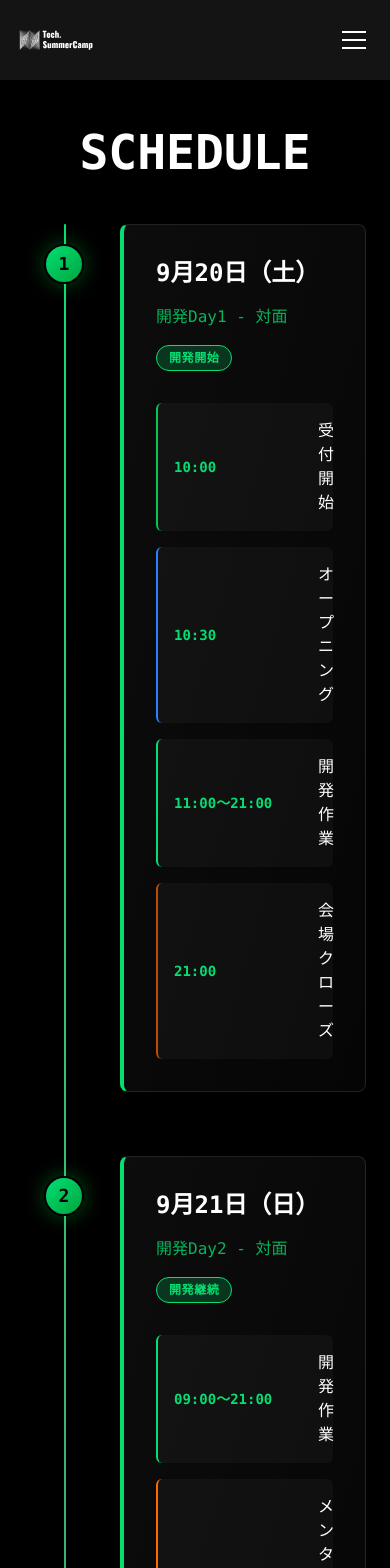
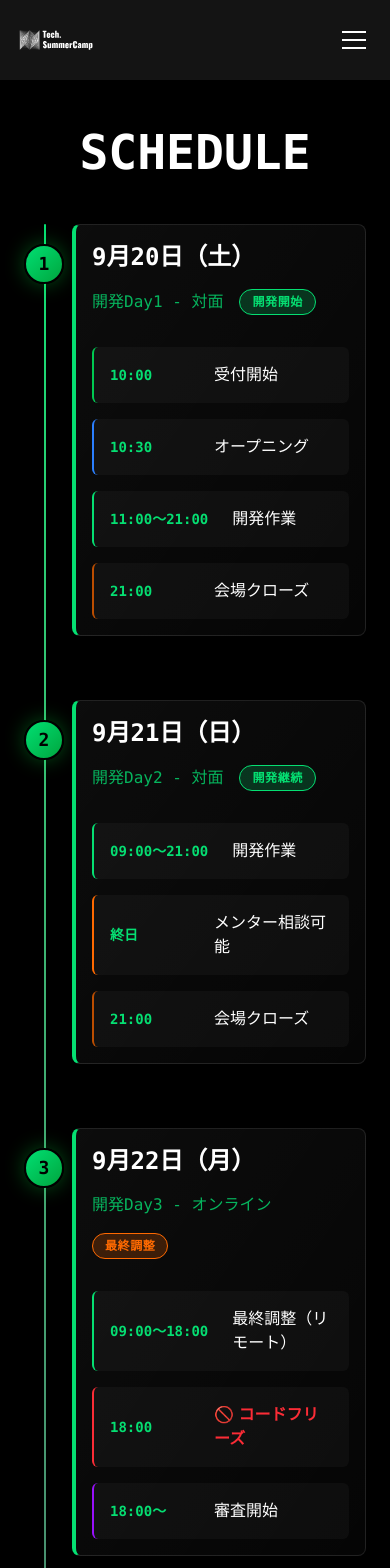
Before and after one commit to Tech-SummerCamp/TSC, a React (Vite) app: page /2025/schedule in a window 390 px wide. Shown: the top 1568 px of the page. Built offline with nearby package versions, Linux system fonts and the light colour scheme.

Commit message:
スケジュールのモバイル表示を改善

```diff
--- a/src/pages/2025/Schedule.tsx
+++ b/src/pages/2025/Schedule.tsx
@@ -9,13 +9,13 @@ const Schedule = () => {
           </h1>
 
 
-          <div className="relative max-w-5xl mx-auto mb-16 before:absolute before:left-10 before:top-0 before:bottom-0 before:w-0.5 before:bg-gradient-to-b before:from-green-400 before:to-gray-600 before:rounded-full">
+          <div className="relative max-w-5xl mx-auto mb-16 before:absolute before:left-5 md:before:left-10 before:top-0 before:bottom-0 before:w-0.5 before:bg-gradient-to-b before:from-green-400 before:to-gray-600 before:rounded-full">
 
-            <div className="relative mb-16 pl-24">
-              <div className="absolute left-5 top-5 w-10 h-10 bg-gradient-to-br from-green-400 to-green-600 border-2 border-black rounded-full flex items-center justify-center shadow-[0_0_20px_rgba(0,255,65,0.3)] transition-all duration-300 hover:scale-110 hover:shadow-[0_0_30px_rgba(0,255,65,0.5)]">
+            <div className="relative mb-16 pl-12 md:pl-24">
+              <div className="absolute left-0 md:left-5 top-5 w-10 h-10 bg-gradient-to-br from-green-400 to-green-600 border-2 border-black rounded-full flex items-center justify-center shadow-[0_0_20px_rgba(0,255,65,0.3)] transition-all duration-300 hover:scale-110 hover:shadow-[0_0_30px_rgba(0,255,65,0.5)]">
                 <span className="font-mono text-lg font-bold text-black">1</span>
               </div>
-              <div className="bg-gradient-to-br from-white/5 to-white/2 border border-white/10 border-l-4 border-l-green-400 rounded-lg p-8 transition-all duration-300 hover:border-green-400 hover:translate-x-2 hover:shadow-[0_10px_30px_rgba(0,255,65,0.1)] relative overflow-hidden before:absolute before:top-0 before:left-0 before:right-0 before:h-0.5 before:bg-gradient-to-r before:from-green-400 before:to-transparent before:scale-x-0 hover:before:scale-x-100 before:transition-transform before:duration-300">
+              <div className="bg-gradient-to-br from-white/5 to-white/2 border border-white/10 border-l-4 border-l-green-400 rounded-lg p-4 md:p-8 transition-all duration-300 hover:border-green-400 hover:translate-x-2 hover:shadow-[0_10px_30px_rgba(0,255,65,0.1)] relative overflow-hidden before:absolute before:top-0 before:left-0 before:right-0 before:h-0.5 before:bg-gradient-to-r before:from-green-400 before:to-transparent before:scale-x-0 hover:before:scale-x-100 before:transition-transform before:duration-300">
                 <div className="flex items-center gap-4 mb-8 flex-wrap">
                   <h3 className="font-mono text-2xl font-bold text-white">9月20日（土）</h3>
                   <span className="font-mono text-base text-green-400 opacity-80">開発Day1 - 対面</span>
@@ -23,30 +23,30 @@ const Schedule = () => {
                 </div>
                 <div className="flex flex-col gap-4">
                   <div className="flex items-center gap-6 p-4 bg-white/3 rounded-md border-l-2 border-l-green-500 transition-all duration-300 hover:bg-white/5 hover:translate-x-1">
-                    <span className="font-mono text-sm font-semibold text-green-400 min-w-[120px]">10:00</span>
+                    <span className="font-mono text-sm font-semibold text-green-400 min-w-[80px] md:min-w-[120px]">10:00</span>
                     <span className="text-base text-white flex-1">受付開始</span>
                   </div>
                   <div className="flex items-center gap-6 p-4 bg-white/3 rounded-md border-l-2 border-l-blue-500 transition-all duration-300 hover:bg-white/5 hover:translate-x-1">
-                    <span className="font-mono text-sm font-semibold text-green-400 min-w-[120px]">10:30</span>
+                    <span className="font-mono text-sm font-semibold text-green-400 min-w-[80px] md:min-w-[120px]">10:30</span>
                     <span className="text-base text-white flex-1">オープニング</span>
                   </div>
                   <div className="flex items-center gap-6 p-4 bg-white/3 rounded-md border-l-2 border-l-green-400 transition-all duration-300 hover:bg-white/5 hover:translate-x-1">
-                    <span className="font-mono text-sm font-semibold text-green-400 min-w-[120px]">11:00〜21:00</span>
+                    <span className="font-mono text-sm font-semibold text-green-400 min-w-[80px] md:min-w-[120px]">11:00〜21:00</span>
                     <span className="text-base text-white flex-1">開発作業</span>
                   </div>
                   <div className="flex items-center gap-6 p-4 bg-white/3 rounded-md border-l-2 border-l-amber-700 transition-all duration-300 hover:bg-white/5 hover:translate-x-1">
-                    <span className="font-mono text-sm font-semibold text-green-400 min-w-[120px]">21:00</span>
+                    <span className="font-mono text-sm font-semibold text-green-400 min-w-[80px] md:min-w-[120px]">21:00</span>
                     <span className="text-base text-white flex-1">会場クローズ</span>
                   </div>
                 </div>
               </div>
             </div>
 
-            <div className="relative mb-16 pl-24">
-              <div className="absolute left-5 top-5 w-10 h-10 bg-gradient-to-br from-green-400 to-green-600 border-2 border-black rounded-full flex items-center justify-center shadow-[0_0_20px_rgba(0,255,65,0.3)] transition-all duration-300 hover:scale-110 hover:shadow-[0_0_30px_rgba(0,255,65,0.5)]">
+            <div className="relative mb-16 pl-12 md:pl-24">
+              <div className="absolute left-0 md:left-5 top-5 w-10 h-10 bg-gradient-to-br from-green-400 to-green-600 border-2 border-black rounded-full flex items-center justify-center shadow-[0_0_20px_rgba(0,255,65,0.3)] transition-all duration-300 hover:scale-110 hover:shadow-[0_0_30px_rgba(0,255,65,0.5)]">
                 <span className="font-mono text-lg font-bold text-black">2</span>
               </div>
-              <div className="bg-gradient-to-br from-white/5 to-white/2 border border-white/10 border-l-4 border-l-green-400 rounded-lg p-8 transition-all duration-300 hover:border-green-400 hover:translate-x-2 hover:shadow-[0_10px_30px_rgba(0,255,65,0.1)] relative overflow-hidden before:absolute before:top-0 before:left-0 before:right-0 before:h-0.5 before:bg-gradient-to-r before:from-green-400 before:to-transparent before:scale-x-0 hover:before:scale-x-100 before:transition-transform before:duration-300">
+              <div className="bg-gradient-to-br from-white/5 to-white/2 border border-white/10 border-l-4 border-l-green-400 rounded-lg p-4 md:p-8 transition-all duration-300 hover:border-green-400 hover:translate-x-2 hover:shadow-[0_10px_30px_rgba(0,255,65,0.1)] relative overflow-hidden before:absolute before:top-0 before:left-0 before:right-0 before:h-0.5 before:bg-gradient-to-r before:from-green-400 before:to-transparent before:scale-x-0 hover:before:scale-x-100 before:transition-transform before:duration-300">
                 <div className="flex items-center gap-4 mb-8 flex-wrap">
                   <h3 className="font-mono text-2xl font-bold text-white">9月21日（日）</h3>
                   <span className="font-mono text-base text-green-400 opacity-80">開発Day2 - 対面</span>
@@ -54,26 +54,26 @@ const Schedule = () => {
                 </div>
                 <div className="flex flex-col gap-4">
                   <div className="flex items-center gap-6 p-4 bg-white/3 rounded-md border-l-2 border-l-green-400 transition-all duration-300 hover:bg-white/5 hover:translate-x-1">
-                    <span className="font-mono text-sm font-semibold text-green-400 min-w-[120px]">09:00〜21:00</span>
+                    <span className="font-mono text-sm font-semibold text-green-400 min-w-[80px] md:min-w-[120px]">09:00〜21:00</span>
                     <span className="text-base text-white flex-1">開発作業</span>
                   </div>
                   <div className="flex items-center gap-6 p-4 bg-white/3 rounded-md border-l-2 border-l-orange-500 transition-all duration-300 hover:bg-white/5 hover:translate-x-1">
-                    <span className="font-mono text-sm font-semibold text-green-400 min-w-[120px]">終日</span>
+                    <span className="font-mono text-sm font-semibold text-green-400 min-w-[80px] md:min-w-[120px]">終日</span>
                     <span className="text-base text-white flex-1">メンター相談可能</span>
                   </div>
                   <div className="flex items-center gap-6 p-4 bg-white/3 rounded-md border-l-2 border-l-amber-700 transition-all duration-300 hover:bg-white/5 hover:translate-x-1">
-                    <span className="font-mono text-sm font-semibold text-green-400 min-w-[120px]">21:00</span>
+                    <span className="font-mono text-sm font-semibold text-green-400 min-w-[80px] md:min-w-[120px]">21:00</span>
                     <span className="text-base text-white flex-1">会場クローズ</span>
                   </div>
                 </div>
               </div>
             </div>
 
-            <div className="relative mb-16 pl-24">
-              <div className="absolute left-5 top-5 w-10 h-10 bg-gradient-to-br from-green-400 to-green-600 border-2 border-black rounded-full flex items-center justify-center shadow-[0_0_20px_rgba(0,255,65,0.3)] transition-all duration-300 hover:scale-110 hover:shadow-[0_0_30px_rgba(0,255,65,0.5)]">
+            <div className="relative mb-16 pl-12 md:pl-24">
+              <div className="absolute left-0 md:left-5 top-5 w-10 h-10 bg-gradient-to-br from-green-400 to-green-600 border-2 border-black rounded-full flex items-center justify-center shadow-[0_0_20px_rgba(0,255,65,0.3)] transition-all duration-300 hover:scale-110 hover:shadow-[0_0_30px_rgba(0,255,65,0.5)]">
                 <span className="font-mono text-lg font-bold text-black">3</span>
               </div>
-              <div className="bg-gradient-to-br from-white/5 to-white/2 border border-white/10 border-l-4 border-l-green-400 rounded-lg p-8 transition-all duration-300 hover:border-green-400 hover:translate-x-2 hover:shadow-[0_10px_30px_rgba(0,255,65,0.1)] relative overflow-hidden before:absolute before:top-0 before:left-0 before:right-0 before:h-0.5 before:bg-gradient-to-r before:from-green-400 before:to-transparent before:scale-x-0 hover:before:scale-x-100 before:transition-transform before:duration-300">
+              <div className="bg-gradient-to-br from-white/5 to-white/2 border border-white/10 border-l-4 border-l-green-400 rounded-lg p-4 md:p-8 transition-all duration-300 hover:border-green-400 hover:translate-x-2 hover:shadow-[0_10px_30px_rgba(0,255,65,0.1)] relative overflow-hidden before:absolute before:top-0 before:left-0 before:right-0 before:h-0.5 before:bg-gradient-to-r before:from-green-400 before:to-transparent before:scale-x-0 hover:before:scale-x-100 before:transition-transform before:duration-300">
                 <div className="flex items-center gap-4 mb-8 flex-wrap">
                   <h3 className="font-mono text-2xl font-bold text-white">9月22日（月）</h3>
                   <span className="font-mono text-base text-green-400 opacity-80">開発Day3 - オンライン</span>
@@ -81,26 +81,26 @@ const Schedule = () => {
                 </div>
                 <div className="flex flex-col gap-4">
                   <div className="flex items-center gap-6 p-4 bg-white/3 rounded-md border-l-2 border-l-green-400 transition-all duration-300 hover:bg-white/5 hover:translate-x-1">
-                    <span className="font-mono text-sm font-semibold text-green-400 min-w-[120px]">09:00〜18:00</span>
+                    <span className="font-mono text-sm font-semibold text-green-400 min-w-[80px] md:min-w-[120px]">09:00〜18:00</span>
                     <span className="text-base text-white flex-1">最終調整（リモート）</span>
                   </div>
                   <div className="flex items-center gap-6 p-4 bg-white/3 rounded-md border-l-2 border-l-red-500 transition-all duration-300 hover:bg-white/5 hover:translate-x-1">
-                    <span className="font-mono text-sm font-semibold text-green-400 min-w-[120px]">18:00</span>
+                    <span className="font-mono text-sm font-semibold text-green-400 min-w-[80px] md:min-w-[120px]">18:00</span>
                     <span className="text-base text-red-500 font-semibold flex-1">🚫 コードフリーズ</span>
                   </div>
                   <div className="flex items-center gap-6 p-4 bg-white/3 rounded-md border-l-2 border-l-purple-600 transition-all duration-300 hover:bg-white/5 hover:translate-x-1">
-                    <span className="font-mono text-sm font-semibold text-green-400 min-w-[120px]">18:00〜</span>
+                    <span className="font-mono text-sm font-semibold text-green-400 min-w-[80px] md:min-w-[120px]">18:00〜</span>
                     <span className="text-base text-white flex-1">審査開始</span>
                   </div>
                 </div>
               </div>
             </div>
 
-            <div className="relative mb-16 pl-24">
-              <div className="absolute left-5 top-5 w-10 h-10 bg-gradient-to-br from-green-400 to-green-600 border-2 border-black rounded-full flex items-center justify-center shadow-[0_0_20px_rgba(0,255,65,0.3)] transition-all duration-300 hover:scale-110 hover:shadow-[0_0_30px_rgba(0,255,65,0.5)]">
+            <div className="relative mb-16 pl-12 md:pl-24">
+              <div className="absolute left-0 md:left-5 top-5 w-10 h-10 bg-gradient-to-br from-green-400 to-green-600 border-2 border-black rounded-full flex items-center justify-center shadow-[0_0_20px_rgba(0,255,65,0.3)] transition-all duration-300 hover:scale-110 hover:shadow-[0_0_30px_rgba(0,255,65,0.5)]">
                 <span className="font-mono text-lg font-bold text-black">4</span>
               </div>
-              <div className="bg-gradient-to-br from-white/5 to-white/2 border border-white/10 border-l-4 border-l-green-400 rounded-lg p-8 transition-all duration-300 hover:border-green-400 hover:translate-x-2 hover:shadow-[0_10px_30px_rgba(0,255,65,0.1)] relative overflow-hidden before:absolute before:top-0 before:left-0 before:right-0 before:h-0.5 before:bg-gradient-to-r before:from-green-400 before:to-transparent before:scale-x-0 hover:before:scale-x-100 before:transition-transform before:duration-300">
+              <div className="bg-gradient-to-br from-white/5 to-white/2 border border-white/10 border-l-4 border-l-green-400 rounded-lg p-4 md:p-8 transition-all duration-300 hover:border-green-400 hover:translate-x-2 hover:shadow-[0_10px_30px_rgba(0,255,65,0.1)] relative overflow-hidden before:absolute before:top-0 before:left-0 before:right-0 before:h-0.5 before:bg-gradient-to-r before:from-green-400 before:to-transparent before:scale-x-0 hover:before:scale-x-100 before:transition-transform before:duration-300">
                 <div className="flex items-center gap-4 mb-8 flex-wrap">
                   <h3 className="font-mono text-2xl font-bold text-white">9月23日（火・祝）</h3>
                   <span className="font-mono text-base text-green-400 opacity-80">最終発表会 - 対面</span>
@@ -111,11 +111,11 @@ const Schedule = () => {
                     <h4 className="font-mono text-lg text-green-400 mb-6 text-center pb-2 border-b border-green-400/30">午前</h4>
                     <div className="flex flex-col gap-4">
                       <div className="flex items-center gap-6 p-4 bg-white/3 rounded-md border-l-2 border-l-green-500 transition-all duration-300 hover:bg-white/5 hover:translate-x-1">
-                        <span className="font-mono text-sm font-semibold text-green-400 min-w-[120px]">10:45</span>
+                        <span className="font-mono text-sm font-semibold text-green-400 min-w-[80px] md:min-w-[120px]">10:45</span>
                         <span className="text-base text-white flex-1">開場・受付</span>
                       </div>
                       <div className="flex items-center gap-6 p-4 bg-white/3 rounded-md border-l-2 border-l-gray-600 transition-all duration-300 hover:bg-white/5 hover:translate-x-1">
-                        <span className="font-mono text-sm font-semibold text-green-400 min-w-[120px]">11:30〜13:00</span>
+                        <span className="font-mono text-sm font-semibold text-green-400 min-w-[80px] md:min-w-[120px]">11:30〜13:00</span>
                         <span className="text-base text-white flex-1">昼食・準備時間</span>
                       </div>
                     </div>
@@ -124,19 +124,19 @@ const Schedule = () => {
                     <h4 className="font-mono text-lg text-green-400 mb-6 text-center pb-2 border-b border-green-400/30">午後</h4>
                     <div className="flex flex-col gap-4">
                       <div className="flex items-center gap-6 p-4 bg-white/3 rounded-md border-l-2 border-l-blue-500 transition-all duration-300 hover:bg-white/5 hover:translate-x-1">
-                        <span className="font-mono text-sm font-semibold text-green-400 min-w-[120px]">13:15〜14:30</span>
+                        <span className="font-mono text-sm font-semibold text-green-400 min-w-[80px] md:min-w-[120px]">13:15〜14:30</span>
                         <span className="text-base text-white flex-1">開会式・スポンサーLT</span>
                       </div>
                       <div className="flex items-center gap-6 p-4 bg-white/3 rounded-md border-l-2 border-l-pink-600 transition-all duration-300 hover:bg-white/5 hover:translate-x-1">
-                        <span className="font-mono text-sm font-semibold text-green-400 min-w-[120px]">14:30〜15:50</span>
+                        <span className="font-mono text-sm font-semibold text-green-400 min-w-[80px] md:min-w-[120px]">14:30〜15:50</span>
                         <span className="text-base text-white flex-1">成果発表</span>
                       </div>
                       <div className="flex items-center gap-6 p-4 bg-white/3 rounded-md border-l-2 border-l-yellow-500 transition-all duration-300 hover:bg-white/5 hover:translate-x-1">
-                        <span className="font-mono text-sm font-semibold text-green-400 min-w-[120px]">15:50〜17:30</span>
+                        <span className="font-mono text-sm font-semibold text-green-400 min-w-[80px] md:min-w-[120px]">15:50〜17:30</span>
                         <span className="text-base text-white flex-1">表彰式・懇親会</span>
                       </div>
                       <div className="flex items-center gap-6 p-4 bg-white/3 rounded-md border-l-2 border-l-amber-700 transition-all duration-300 hover:bg-white/5 hover:translate-x-1">
-                        <span className="font-mono text-sm font-semibold text-green-400 min-w-[120px]">18:00</span>
+                        <span className="font-mono text-sm font-semibold text-green-400 min-w-[80px] md:min-w-[120px]">18:00</span>
                         <span className="text-base text-white flex-1">完全終了</span>
                       </div>
                     </div>
```
